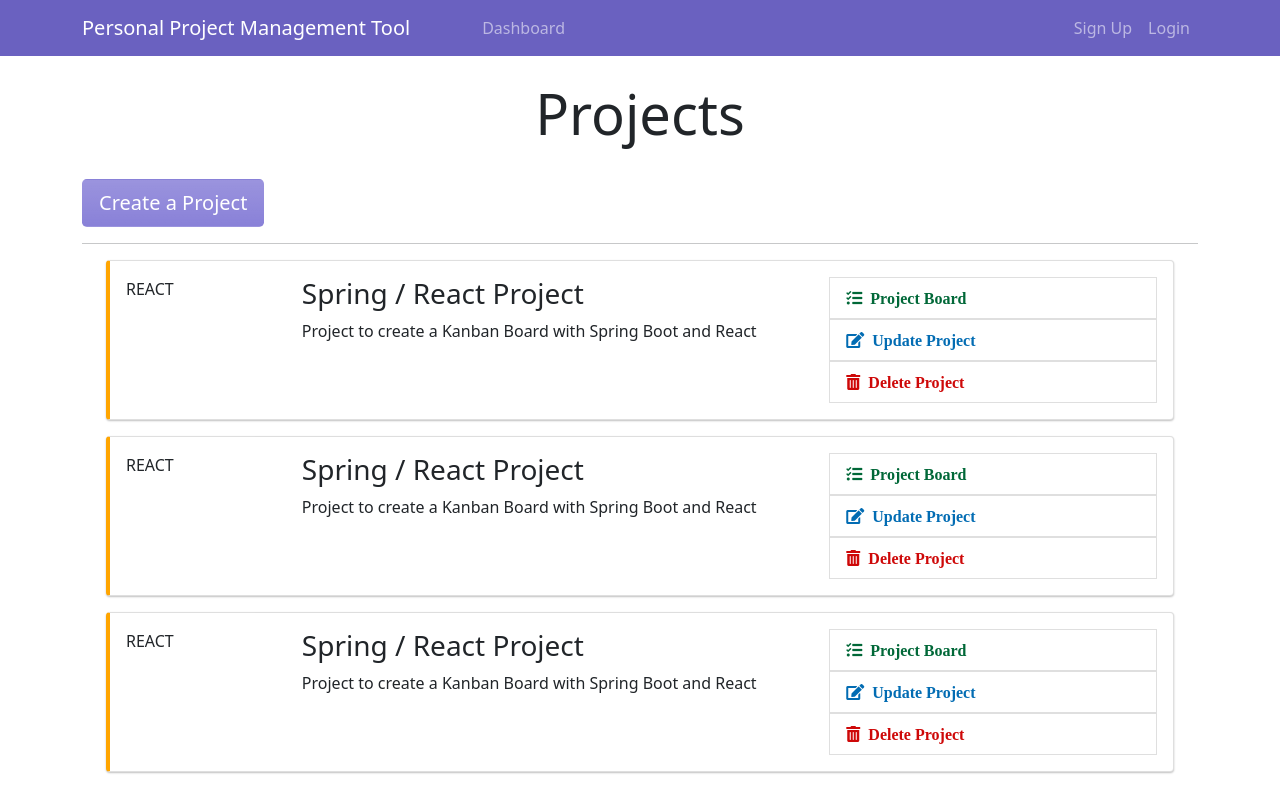
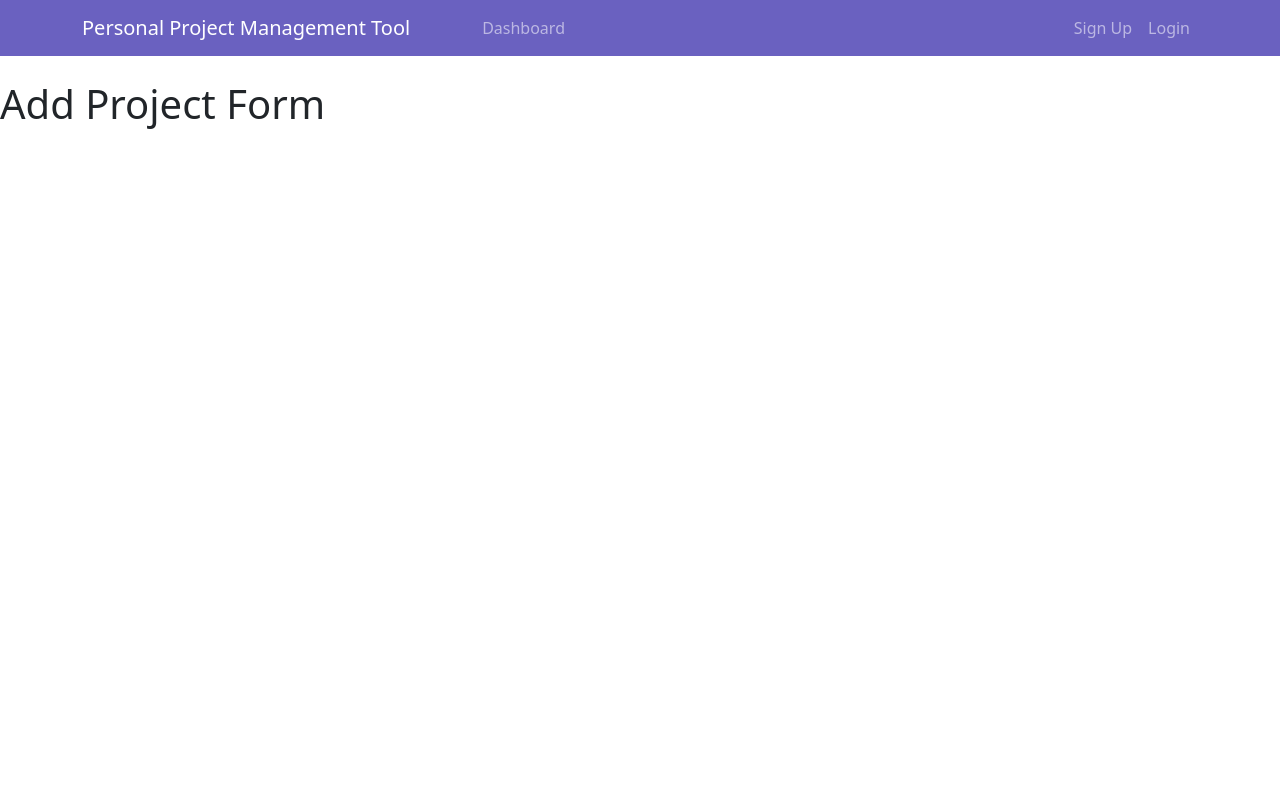
Before and after one commit to Koscee/PPM-tool, a React (Create React App) app in the folder ppmtool-react-client/: page /addProject in a window 1280 px wide. Built offline with nearby package versions, Linux system fonts and the light colour scheme.

Commit message:
Install react-router-dom@5.2.0, make the [create project button] a reusable component, then setup routing for Dashboard and AddProject component.

```diff
--- a/ppmtool-react-client/package.json
+++ b/ppmtool-react-client/package.json
@@ -9,6 +9,7 @@
     "bootstrap": "^5.1.3",
     "react": "^17.0.2",
     "react-dom": "^17.0.2",
+    "react-router-dom": "^5.2.0",
     "react-scripts": "4.0.3",
     "web-vitals": "^1.1.2"
   },
--- a/ppmtool-react-client/src/App.css
+++ b/ppmtool-react-client/src/App.css
@@ -21,8 +21,13 @@ a {
 }
 
 .project-item .card {
+  border: 0.5px solid rgb(230, 230, 230);
   border-left: 4px solid orange;
-  box-shadow: 0px 1px 2px rgb(192, 192, 192);
+  /* box-shadow: 0px 1px 2px rgb(192, 192, 192); */
+}
+
+.project-item .card:hover {
+  box-shadow: 0 0.2rem 1rem rgba(70, 70, 70, 0.15) !important;
 }
 
 .fa.fa-tasks {
--- a/ppmtool-react-client/src/App.js
+++ b/ppmtool-react-client/src/App.js
@@ -1,16 +1,21 @@
 import "bootstrap/dist/css/bootstrap.min.css";
 import React, { Component } from "react";
+import { BrowserRouter as Router, Route } from "react-router-dom";
 import "./App.css";
 import Dashboard from "./components/Dashboard";
 import Header from "./components/layout/Header";
+import AddProject from "./components/project/AddProject";
 
 class App extends Component {
   render() {
     return (
-      <div className="App">
-        <Header />
-        <Dashboard />
-      </div>
+      <Router>
+        <div className="App">
+          <Header />
+          <Route exact path="/dashboard" component={Dashboard} />
+          <Route exact path="/addProject" component={AddProject} />
+        </div>
+      </Router>
     );
   }
 }
--- a/ppmtool-react-client/src/components/Dashboard.js
+++ b/ppmtool-react-client/src/components/Dashboard.js
@@ -1,4 +1,5 @@
 import React, { Component } from "react";
+import CreateProjectButton from "./project/CreateProjectButton";
 import ProjectItem from "./project/ProjectItem";
 
 class Dashboard extends Component {
@@ -10,12 +11,7 @@ class Dashboard extends Component {
             <div className="col-md-12">
               <h1 className="display-4 text-center">Projects</h1>
               <br />
-              <a
-                href="ProjectForm.html"
-                className="btn btn-lg btn-purple bg-gradient"
-              >
-                Create a Project
-              </a>
+              <CreateProjectButton />
               <br />
               <hr />
               <ProjectItem />
--- /dev/null
+++ b/ppmtool-react-client/src/components/project/AddProject.js
@@ -0,0 +1,13 @@
+import React, { Component } from "react";
+
+class AddProject extends Component {
+  render() {
+    return (
+      <div>
+        <h1>Add Project Form</h1>
+      </div>
+    );
+  }
+}
+
+export default AddProject;
--- /dev/null
+++ b/ppmtool-react-client/src/components/project/CreateProjectButton.js
@@ -0,0 +1,18 @@
+import React from "react";
+import { Link } from "react-router-dom";
+
+const CreateProjectButton = () => {
+  return (
+    <React.Fragment>
+      <Link
+        to="/addProject"
+        className="btn btn-lg btn-purple bg-gradient py-1 fs-5 shadow"
+      >
+        <i className="fa fa-plus-circle"> </i>
+        &nbsp;New Project
+      </Link>
+    </React.Fragment>
+  );
+};
+
+export default CreateProjectButton;
--- a/ppmtool-react-client/src/components/project/ProjectItem.js
+++ b/ppmtool-react-client/src/components/project/ProjectItem.js
@@ -4,7 +4,7 @@ class ProjectItem extends Component {
   render() {
     return (
       <div className="container project-item">
-        <div className="card card-body mb-3">
+        <div className="card card-body mb-3 shadow-sm">
           <div className="row">
             <div className="col-2">
               <span className="mx-auto">REACT</span>
```
Also changed, not shown: 1 other file (tests, documents, lock files or other folders).
